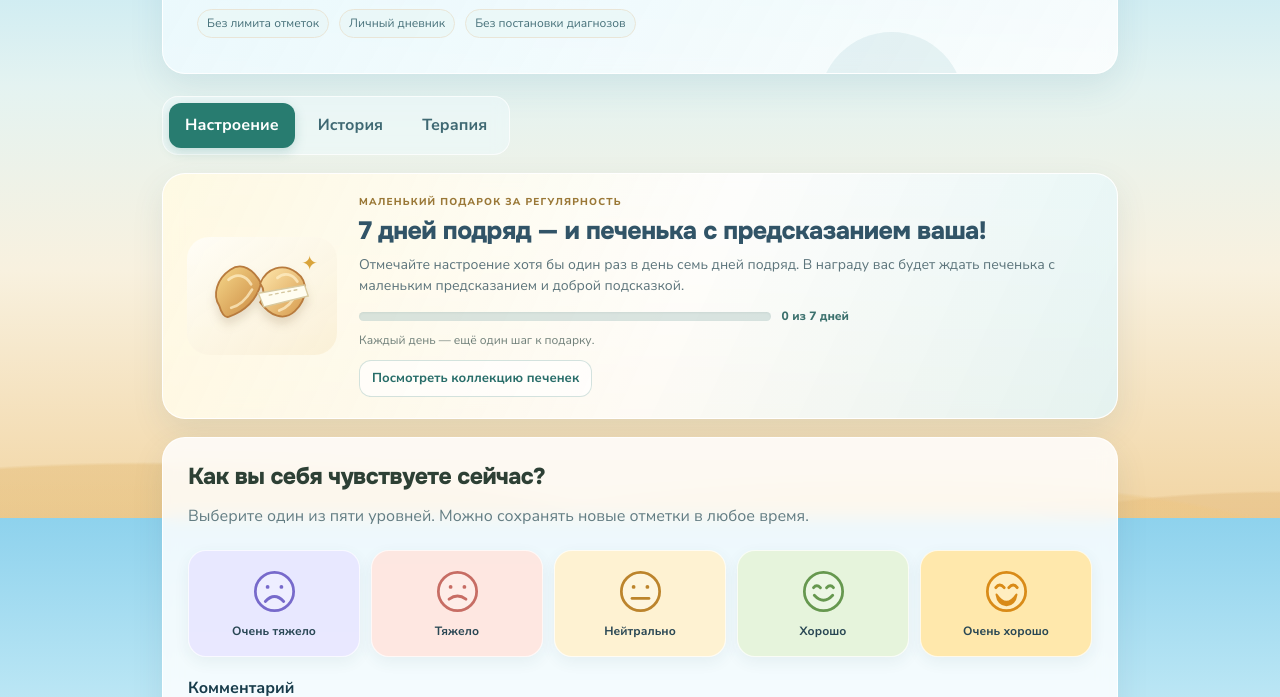
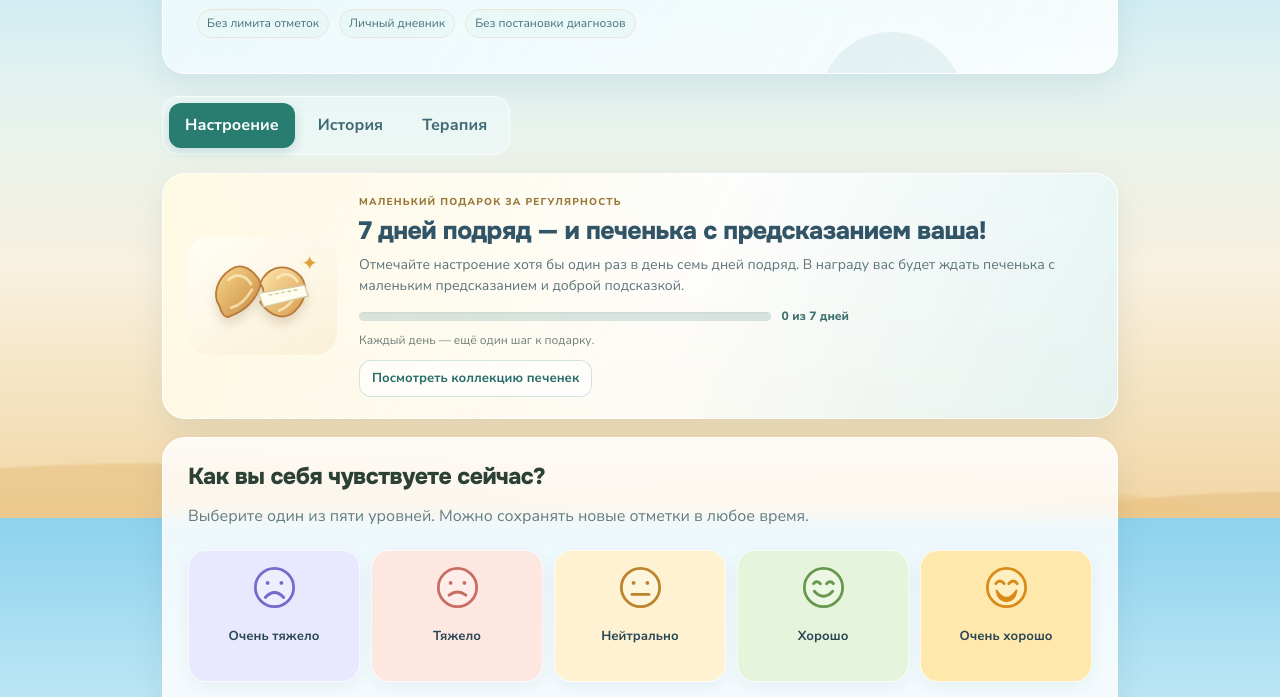
Before and after one commit to my-ship-space/ritm-app, a website: page index.html in a window 1280 px wide. Shown: the part 282-979 px from the top of the page. Drawn offline with Linux system fonts and the light colour scheme.

Commit message:
index.html

```diff
--- a/index.html
+++ b/index.html
@@ -253,6 +253,50 @@ button.primary:hover{background:#206d62}
 .cookie-dialog .primary{min-width:170px}
 @media(max-width:680px){.streak-gift{grid-template-columns:92px minmax(0,1fr);gap:13px;padding:16px}.streak-gift-art{min-height:100px}.streak-gift-art .cookie-svg{width:86px;height:70px}.cookie-spark{right:8px;top:5px;font-size:16px}.streak-gift h2{font-size:18px}.streak-gift p{font-size:12px}.fortune-cookie-grid{grid-template-columns:repeat(2,minmax(0,1fr));gap:10px}.fortune-cookie-card{min-height:156px}.fortune-cookie-card .cookie-svg{width:90px;height:68px}.cookie-dialog{padding:27px 21px 22px}.cookie-fortune{font-size:18px}}
 @media(max-width:390px){.streak-gift{grid-template-columns:1fr}.streak-gift-art{min-height:88px}.gift-progress-wrap{gap:7px}.gift-progress-label{font-size:11px}}
+
+
+/* Mobile fix: keep mood labels centered and aligned under every face */
+.moods{align-items:stretch}
+.mood{
+  min-width:0;
+  min-height:132px;
+  display:flex;
+  flex-direction:column;
+  align-items:center;
+  justify-content:flex-start;
+  text-align:center;
+  gap:8px;
+  padding:12px 3px;
+}
+.mood .face{
+  display:flex;
+  align-items:center;
+  justify-content:center;
+  flex:0 0 40px;
+  width:100%;
+  line-height:1;
+}
+.mood .face-svg{display:block;flex:0 0 auto}
+.mood span:last-child{
+  display:flex;
+  align-items:center;
+  justify-content:center;
+  text-align:center;
+  width:100%;
+  min-height:2.6em;
+  line-height:1.25;
+  font-size:clamp(10px, 2.7vw, 13px);
+  overflow-wrap:normal;
+  word-break:normal;
+}
+.mood.selected{padding:11px 2px}
+@media(max-width:620px){
+  .mood{min-height:126px;padding:11px 2px}
+  .mood.selected{padding:10px 1px}
+  .mood .face{flex-basis:40px}
+  .mood .face-svg{width:40px;height:40px}
+  .mood span:last-child{font-size:clamp(10px, 2.7vw, 12px);min-height:2.6em}
+}
 
 </style>
 
```
